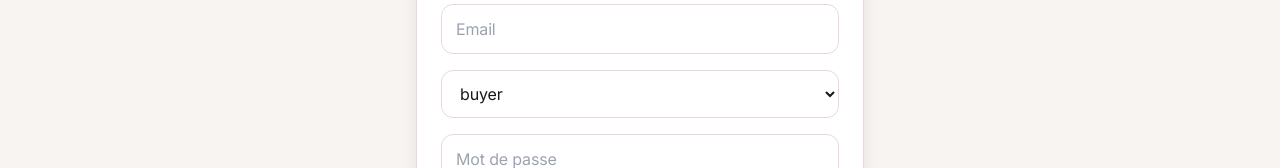
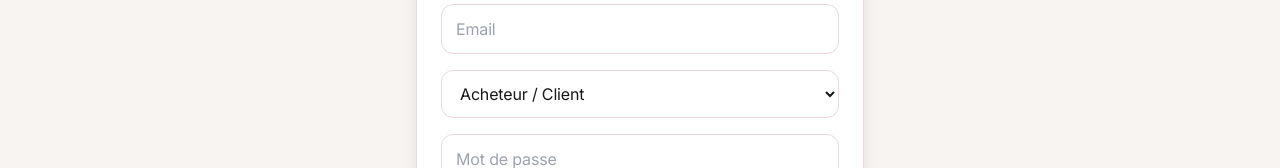
Before and after one commit to JhonnyVincent/MACHE, a Next.js app: page /register in a window 1280 px wide. Shown: the part 458-626 px from the top of the page. Built offline with nearby package versions, Linux system fonts and the light colour scheme.

Commit message:
Update page.tsx

```diff
--- a/src/app/register/page.tsx
+++ b/src/app/register/page.tsx
@@ -41,10 +41,10 @@ export default async function RegisterPage({
           />
 
           <select className="input" name="role" defaultValue="buyer">
-            <option value="buyer">buyer</option>
-            <option value="seller_individual">seller_individual</option>
-            <option value="seller_business">seller_business</option>
-            <option value="agent">agent</option>
+            <option value="buyer">Acheteur / Client</option>
+            <option value="seller_individual">Vendeur particulier</option>
+            <option value="seller_business">Business / Fournisseur</option>
+            <option value="agent">Agent</option>
           </select>
 
           <input
```
